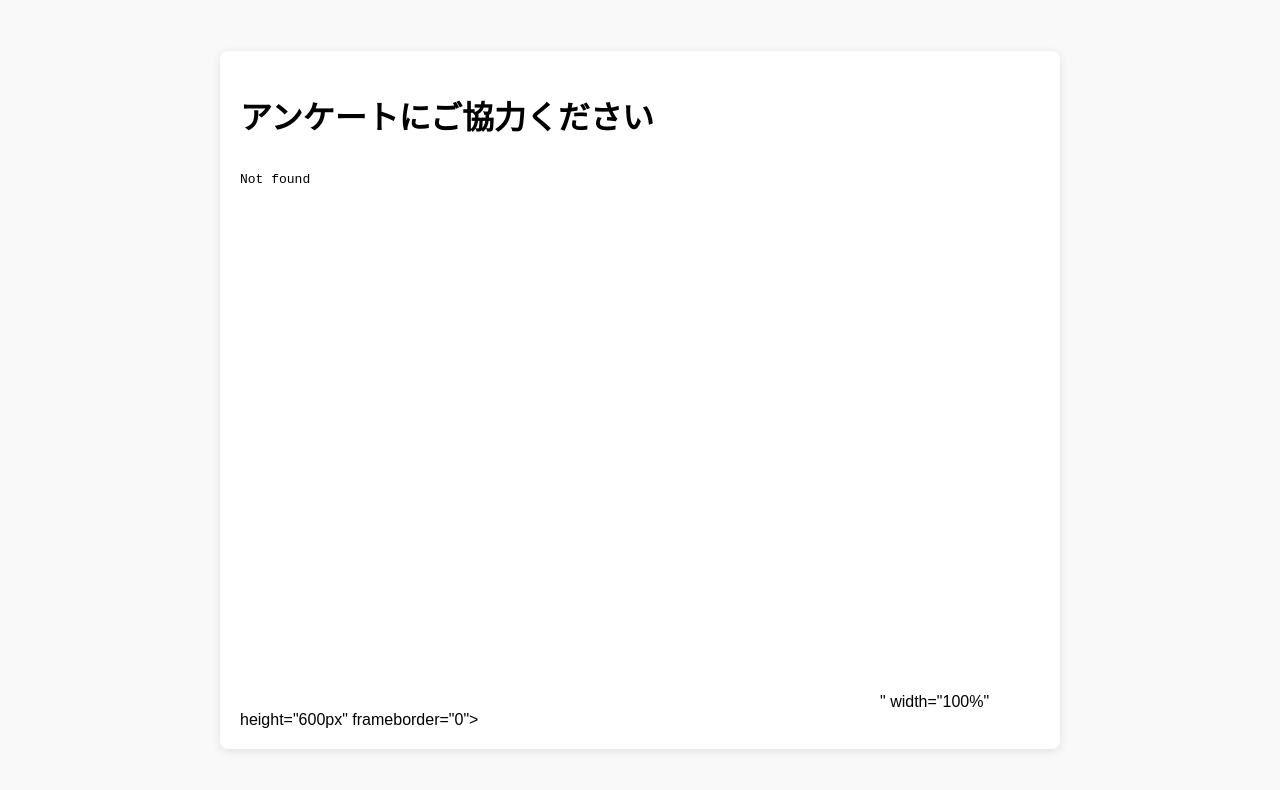
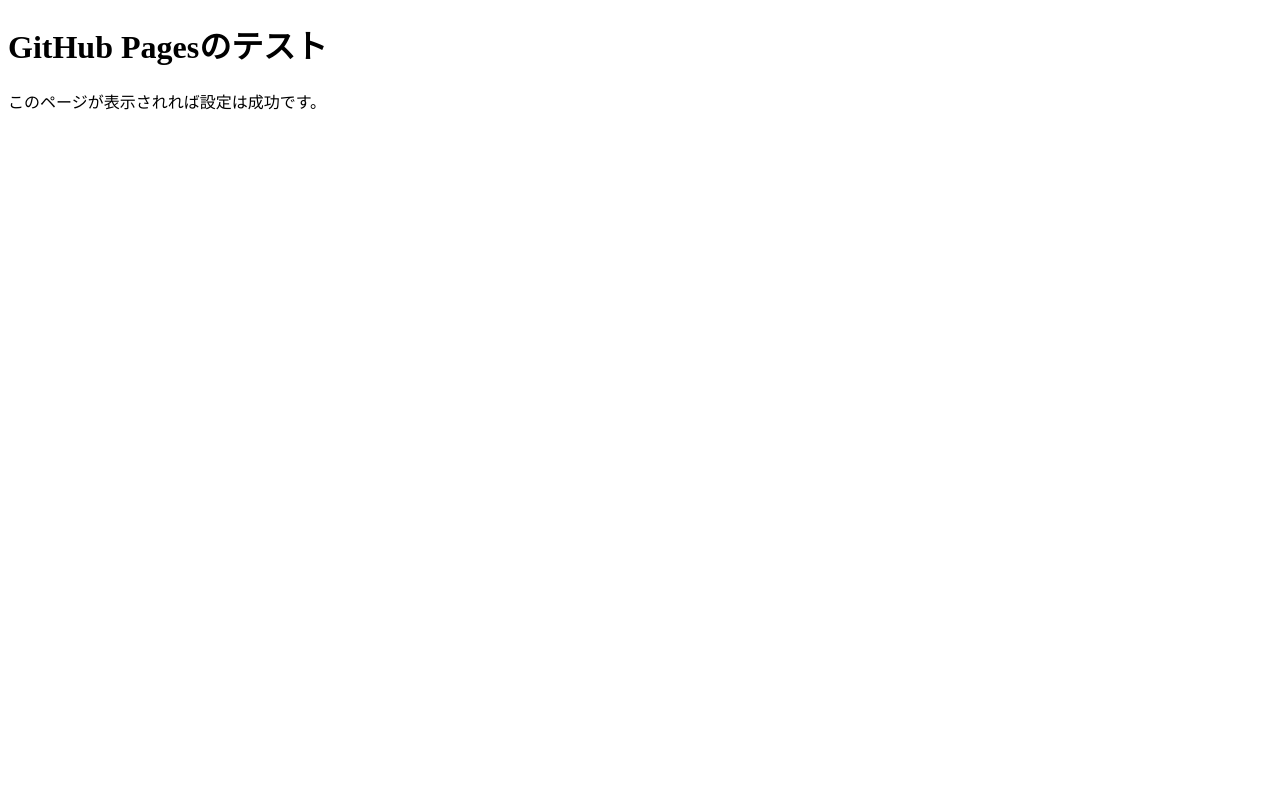
Before and after one commit to Noahllll/survey-site, a plain HTML site: page index.html in a window 1280 px wide. Drawn offline with Linux system fonts and the light colour scheme.

Commit message:
Add files via upload

```diff
--- a/index.html
+++ b/index.html
@@ -3,32 +3,10 @@
 <head>
     <meta charset="UTF-8">
     <meta name="viewport" content="width=device-width, initial-scale=1.0">
-    <title>アンケート</title>
-    <style>
-        body {
-            font-family: Arial, sans-serif;
-            background-color: #f9f9f9;
-            margin: 0;
-            padding: 0;
-            display: flex;
-            justify-content: center;
-            align-items: center;
-            height: 100vh;
-        }
-        .container {
-            width: 100%;
-            max-width: 800px;
-            background: white;
-            padding: 20px;
-            border-radius: 8px;
-            box-shadow: 0 2px 10px rgba(0, 0, 0, 0.1);
-        }
-    </style>
+    <title>テストページ</title>
 </head>
 <body>
-    <div class="container">
-        <h1>アンケートにご協力ください</h1>
-        <iframe src="<iframe src="https://docs.google.com/forms/d/e/1FAIpQLSfnapqfPA-qrb9IU5ztq9sfGWm6xBUVnAFvP96_apbp42BkAw/viewform?embedded=true" width="640" height="548" frameborder="0" marginheight="0" marginwidth="0">読み込んでいます…</iframe>" width="100%" height="600px" frameborder="0"></iframe>
-    </div>
+    <h1>GitHub Pagesのテスト</h1>
+    <p>このページが表示されれば設定は成功です。</p>
 </body>
 </html>
```
